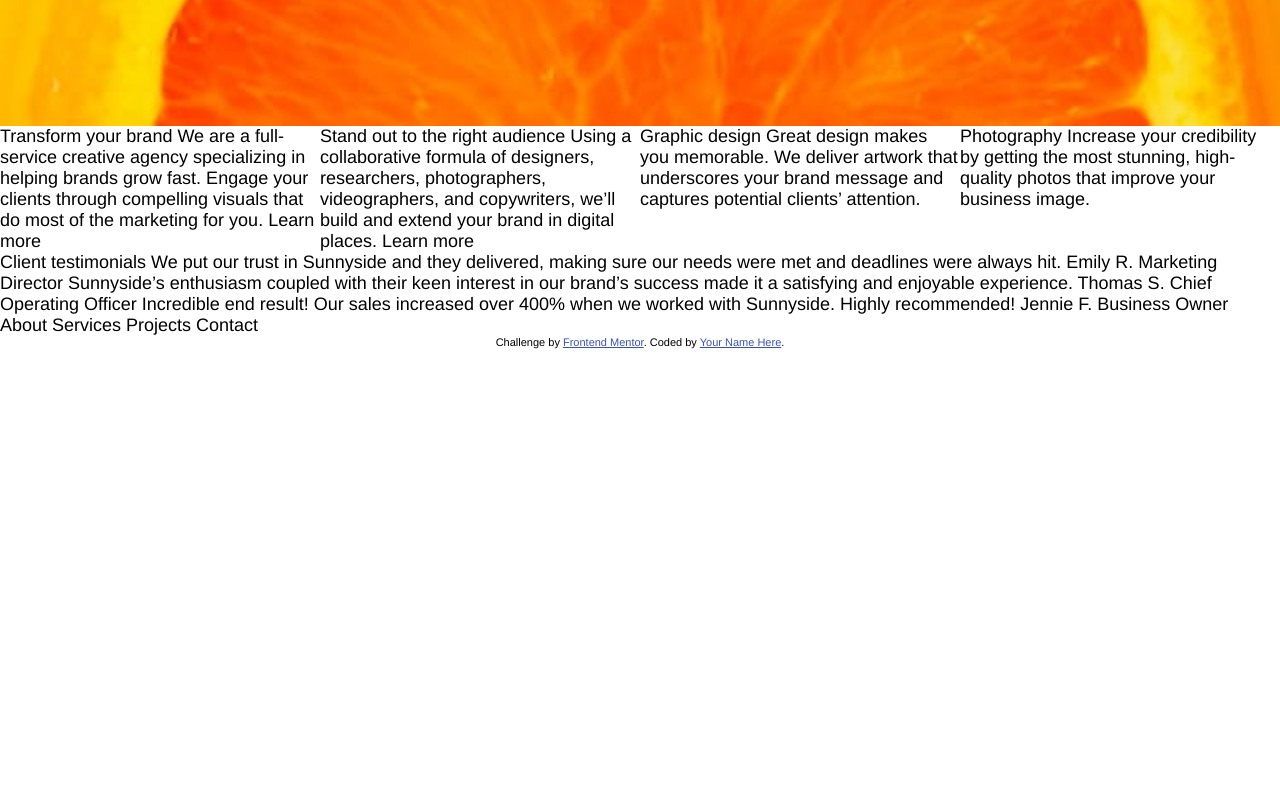
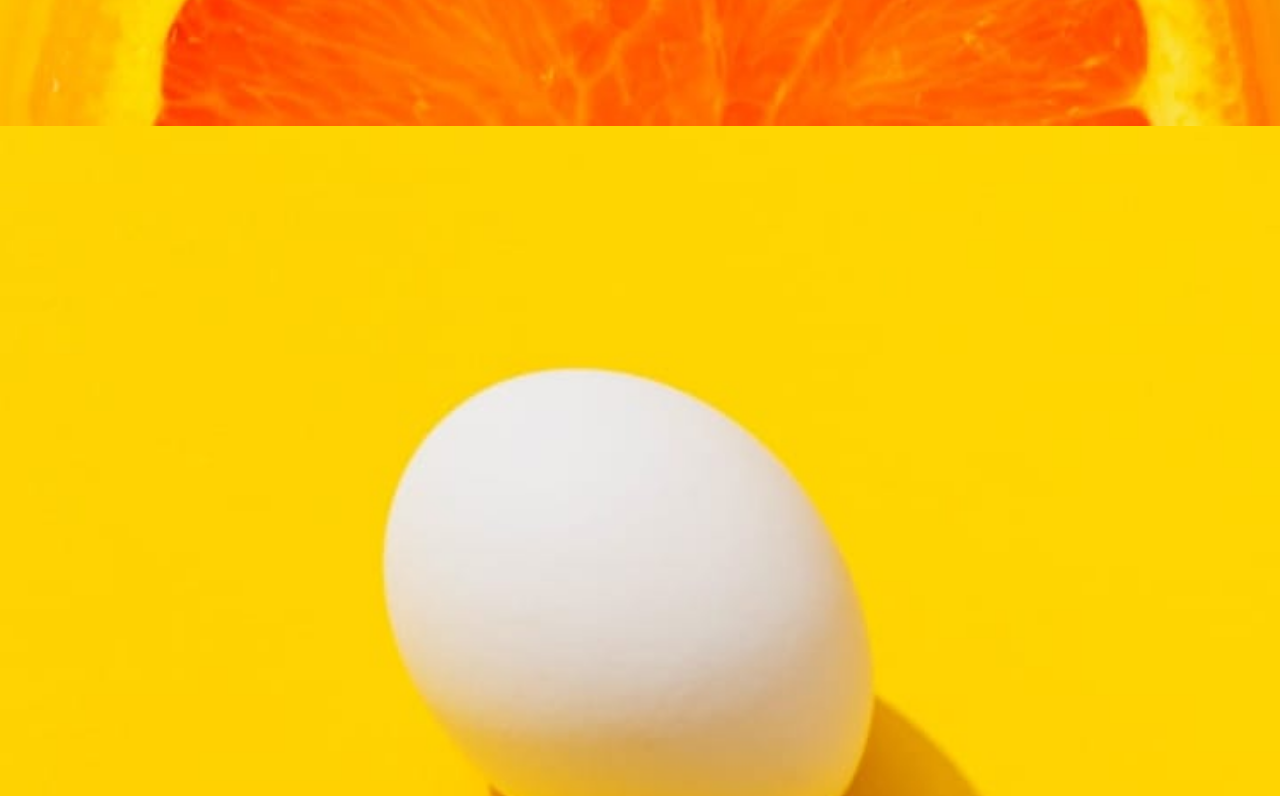
Before and after one commit to ittybe/summerside-agency, a website built with webpack: page src/index.html in a window 1280 px wide. Shown: the part 360-1156 px from the top of the page. Before the commit the page ends 800 px from the top, so only its background shows below. Built offline with nearby package versions, Linux system fonts and the light colour scheme.

Commit message:
images in sections wrapper

```diff
--- a/src/index.html
+++ b/src/index.html
@@ -58,6 +58,9 @@
       <img class="arrow-down" src="./assets/icon-arrow-down.svg" alt="">
     </div>
     <div class="sections-wrapper">
+      <div class="section-wrapper image-wrapper">
+        <img src="./assets/mobile/image-transform.jpg" srcset="./assets/desktop/image-transform.jpg 1440w" alt="">
+      </div>
       <div class="section-wrapper">
         Transform your brand
 
@@ -65,6 +68,9 @@
         Engage your clients through compelling visuals that do most of the marketing for you.
 
         Learn more
+      </div>
+      <div class="section-wrapper image-wrapper">
+        <img src="./assets/mobile/image-stand-out.jpg" srcset="./assets/desktop/image-stand-out.jpg 1440w" alt="">
       </div>
       <div class="section-wrapper">
         Stand out to the right audience
--- a/src/mobile-styles.css
+++ b/src/mobile-styles.css
@@ -73,3 +73,13 @@ body {
     text-align: center;
     margin-top: 70px;
 }
+
+.sections-wrapper {
+    display: flex;
+    flex-direction: column;
+}
+
+.image-wrapper img {
+    width: 100%;
+    height: 100%;
+}
--- a/src/variables.css
+++ b/src/variables.css
@@ -22,4 +22,6 @@
     --font-weights-1: 600;
     --font-weights-2: 700;
     --font-weights-3: 900;
+
+    --text-padding-sides: 20px;
 }
```
